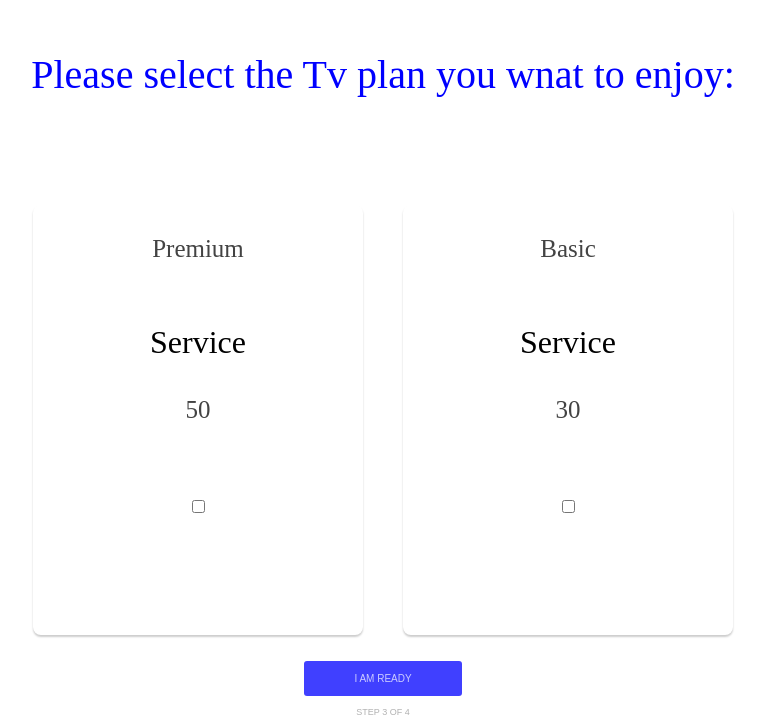
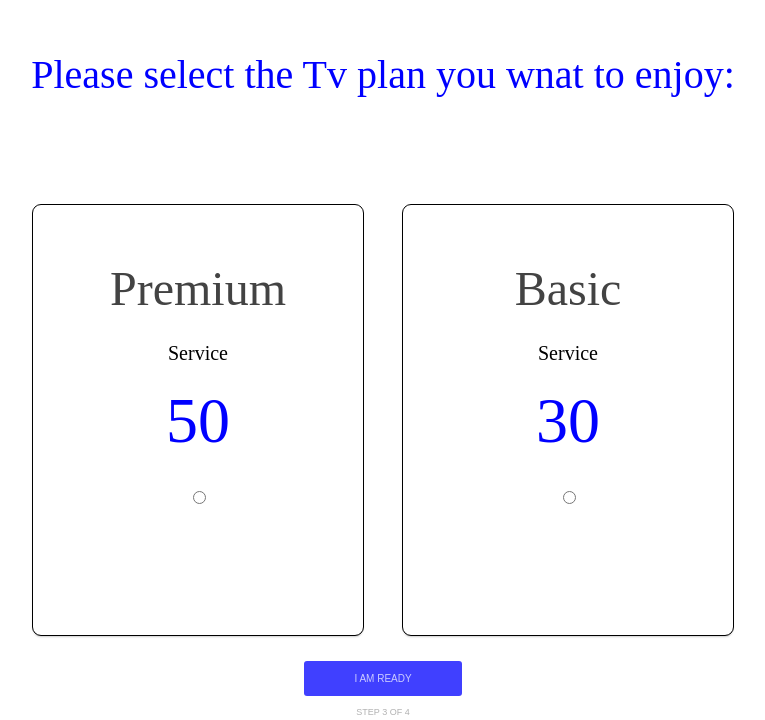
Before and after one commit to sktvera/MegaTeleServices, a React (Create React App) app in the folder client/: page /TvPlan in a window 1280 px wide. Shown: the part 119-839 px from the top of the page, without its empty margins (257-1022 px from the left). Built offline with nearby package versions, Linux system fonts and the light colour scheme.

Commit message:
consumiendo api y modificando el checkbox

```diff
--- a/client/package.json
+++ b/client/package.json
@@ -3,6 +3,10 @@
   "version": "0.1.0",
   "private": true,
   "dependencies": {
+    "@fortawesome/fontawesome-svg-core": "^6.1.2",
+    "@fortawesome/free-brands-svg-icons": "^6.1.2",
+    "@fortawesome/free-solid-svg-icons": "^6.1.2",
+    "@fortawesome/react-fontawesome": "^0.2.0",
     "@testing-library/jest-dom": "^5.16.4",
     "@testing-library/react": "^13.3.0",
     "@testing-library/user-event": "^13.5.0",
--- a/client/src/screens/Address.js
+++ b/client/src/screens/Address.js
@@ -6,6 +6,7 @@ const Address = () => {
   const navigate = useNavigate();
   const [streetAdress, setStreetAdress] = useState("");
   const [apt, setApt] = useState("");
+  const [coasters, setCoasters] = useState([]);
 
     const validateData = () => {
     let validate = streetAdress !== "" && apt != "";
@@ -13,6 +14,15 @@ const Address = () => {
     console.log(validate);
     validate && navigate("/TvPlan");
   };
+
+  const loadBuildings = () =>{
+    fetch('http://localhost:3300/api/buildings')
+    .then(res =>res.json())
+    .then(allBuildings => setCoasters(allBuildings))
+  }
+
+
+    loadBuildings();
   return (
     <div className="grilla">
       <div></div>
--- a/client/src/screens/Awesome.js
+++ b/client/src/screens/Awesome.js
@@ -7,9 +7,9 @@ import { Link/* , useNavigate */ } from "react-router-dom";
 
 //validaciones de formularios
   const Awesome = () => {
-       /*const navigate = useNavigate();
-      const [coasters, setCoasters] = useState("");
-       const [lastName, setLastName] = useState("");
+     /*   const navigate = useNavigate(); */
+      const [coasters, setCoasters] = useState([]);
+      /* const [lastName, setLastName] = useState("");
 /*
       const validateData = () => {
        let validate = name !== "" && lastName != "";
@@ -37,7 +37,7 @@ import { Link/* , useNavigate */ } from "react-router-dom";
     const loadBuildings = () =>{
       fetch('http://localhost:3300/api/buildings')
       .then(res =>res.json())
-      .then(allBuildings => console.log(allBuildings))
+      .then(allBuildings => setCoasters(allBuildings))
     }
 
 
@@ -46,11 +46,16 @@ import { Link/* , useNavigate */ } from "react-router-dom";
        <div className="grilla">
         <div>
             <p>Awesome! Let's get started with the basics.</p>
-           {/*  {coasters.map(eachCoaster =>{
-              return <article>
 
+           {coasters.map(eachCoaster =>{
+            return(
+              <article>
+                <p>
+                  {eachCoaster.name}
+                </p>
               </article>
-            })} */}
+            )
+           })}
         </div>
 
           <div className="box">
--- a/client/src/screens/TvPlan.js
+++ b/client/src/screens/TvPlan.js
@@ -1,4 +1,6 @@
 import { Link } from "react-router-dom";
+/* import{FontAwesomeIcon} from "@fortawesome/react-fontawesome"
+import{fabrands, faxing}from "@fortawesome/free-solid-svg-icons" */
 const TvPlan = () => {
   return (
     <div className="grilla">
@@ -10,15 +12,18 @@ const TvPlan = () => {
        <div className="card">
           <p>Premium</p>
           <label>Service</label>
-          <p>50</p>
-        <input type="checkbox"></input>
+          {/* <FontAwesomeIcon icon={faxing} />
+          <FontAwesomeIcon icon={fabrands} /> */}
+          <p className="numberx">50</p>
+        <input type="radio"></input>
         </div>
 
         <div className="card" >
           <p>Basic</p>
           <label>Service</label>
-          <p>30</p>
-        <input type="checkbox"></input>
+          {/* <FontAwesomeIcon icon="fa-brands fa-xing" /> */}
+          <p className="numberx">30</p>
+        <input className="radio" type="radio"></input>
         </div>
        </div>
 
--- a/client/src/styles/styles.css
+++ b/client/src/styles/styles.css
@@ -174,3 +174,27 @@ body {
       font-size: 15px;
       text-align: center;
     }
+
+    .grilla .card p{
+      font-size: 1.5em;
+      margin-bottom: 0cm;
+      padding-bottom: 0cm;
+      border-bottom: 0cm;
+    }
+    .grilla .card .numberx{
+      font-size: 2em;
+      color: blue;
+      margin-top: 0cm;
+    padding-top: 0cm;
+  border-top: 0cm;
+    }
+
+    .grilla .card label{
+      font-size: 20px;
+      margin-top: 0cm;
+    padding-top: 0cm;
+  border-top: 0cm;}
+
+  .grilla .card{
+    outline: solid 1px;
+    border-radius: 5px;}
```
Also changed, not shown: 2 other files (tests, documents, lock files or other folders).
